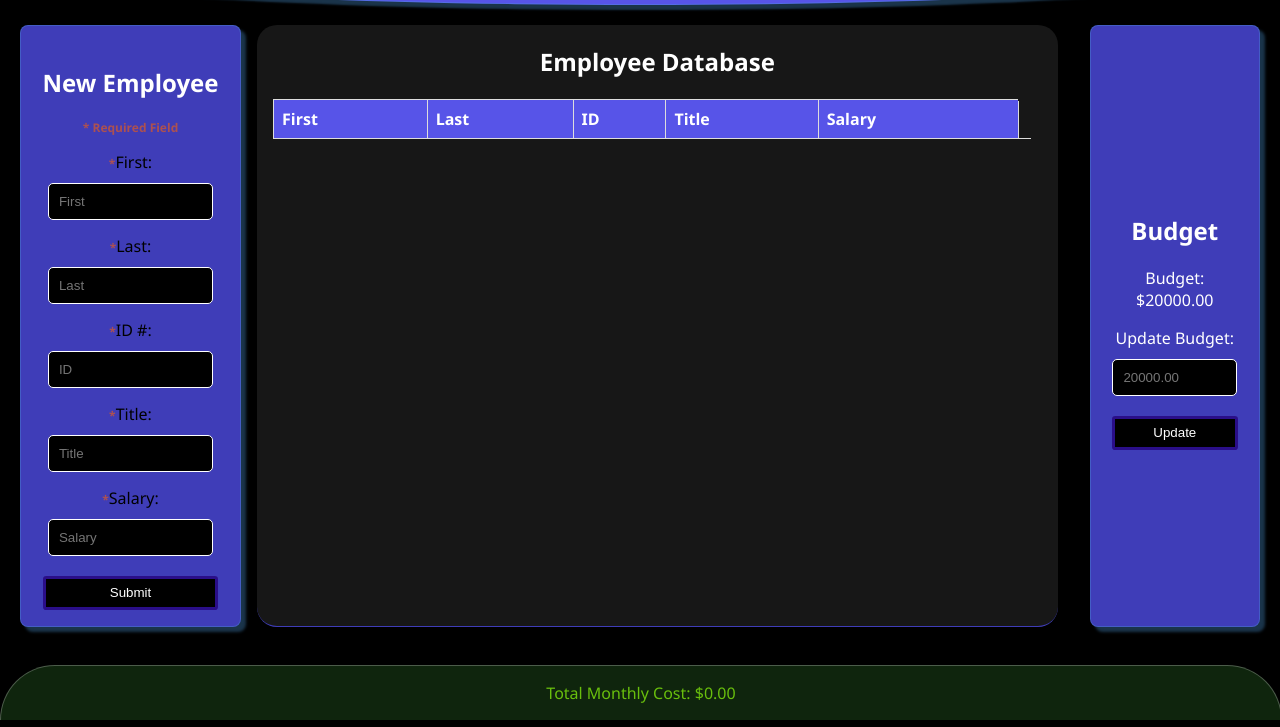
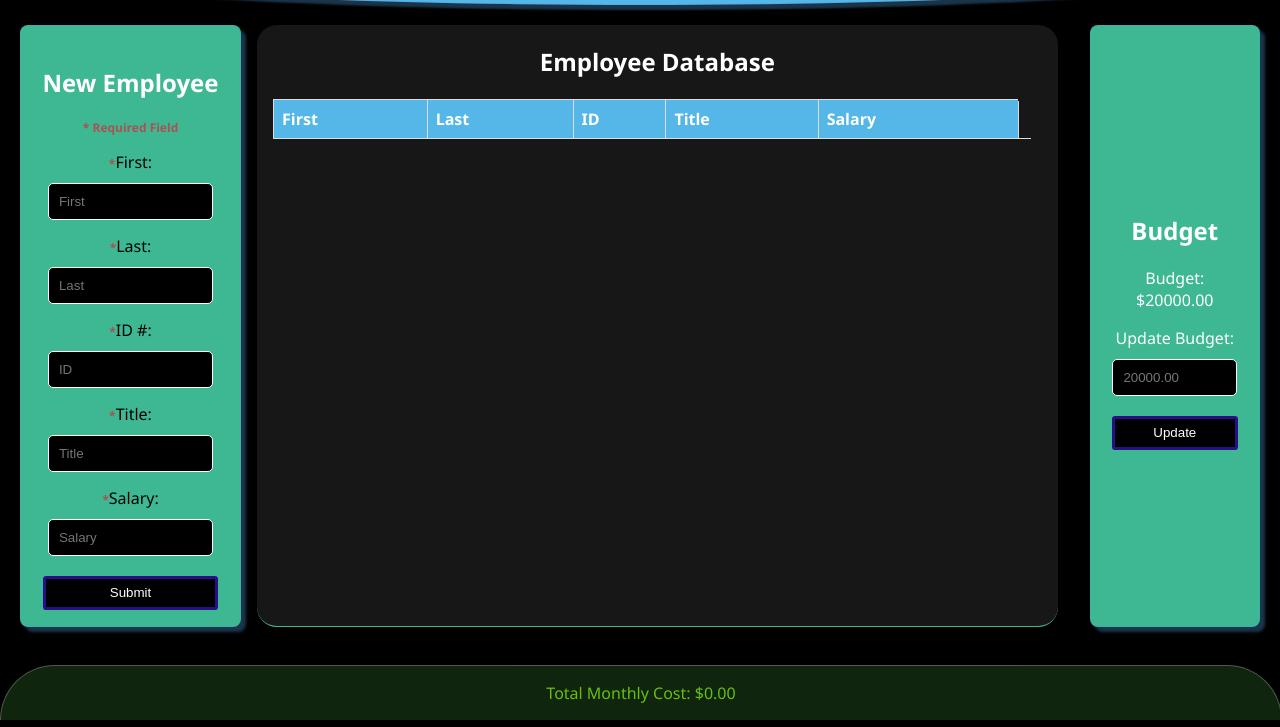
Before and after one commit to Djsmith611/weekend-salary-calculator, a website: page index.html in a window 1280 px wide. Shown: the part 80-807 px from the top of the page. Drawn offline with Linux system fonts and the light colour scheme.

Commit message:
Changed colors

```diff
--- a/style.css
+++ b/style.css
@@ -3,8 +3,8 @@
     --buttonBackground: #000000;
     --deleteButton: #370000;
     --deleteButtonHover:rgb(235, 0, 0);
-    --elementBack: hsl(241, 76%, 62%);
-    --elementBackAlt:hsl(241, 50%, 48%);
+    --elementBack: hsl(200, 76%, 62%);
+    --elementBackAlt:hsl(162, 50%, 48%);
     --shadow: rgba(78, 155, 222, 0.334);
 }
 
```
